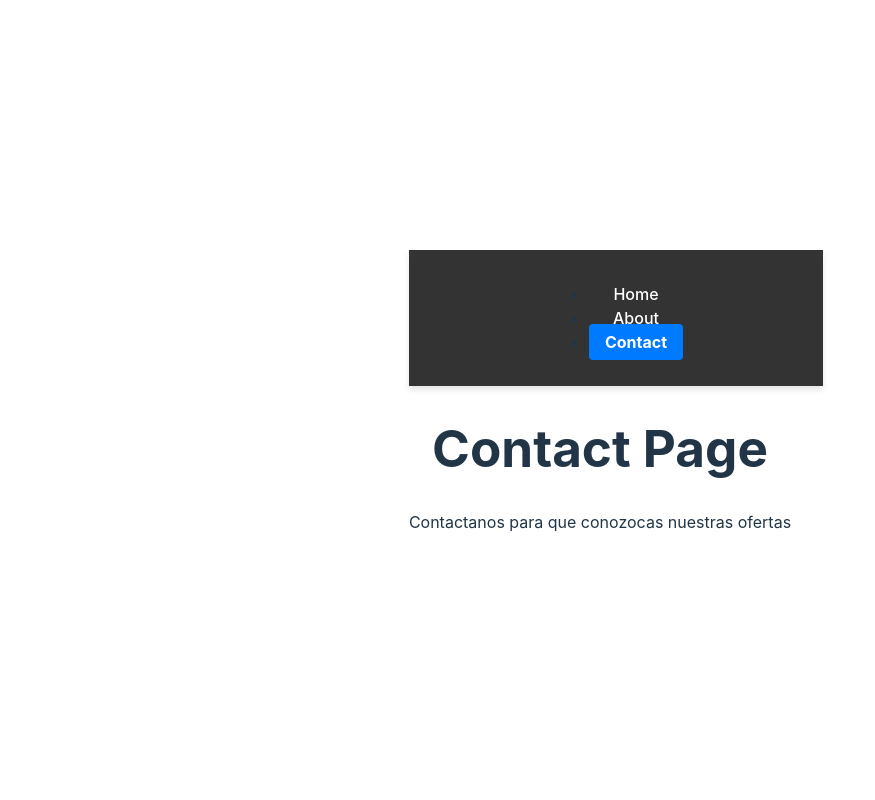
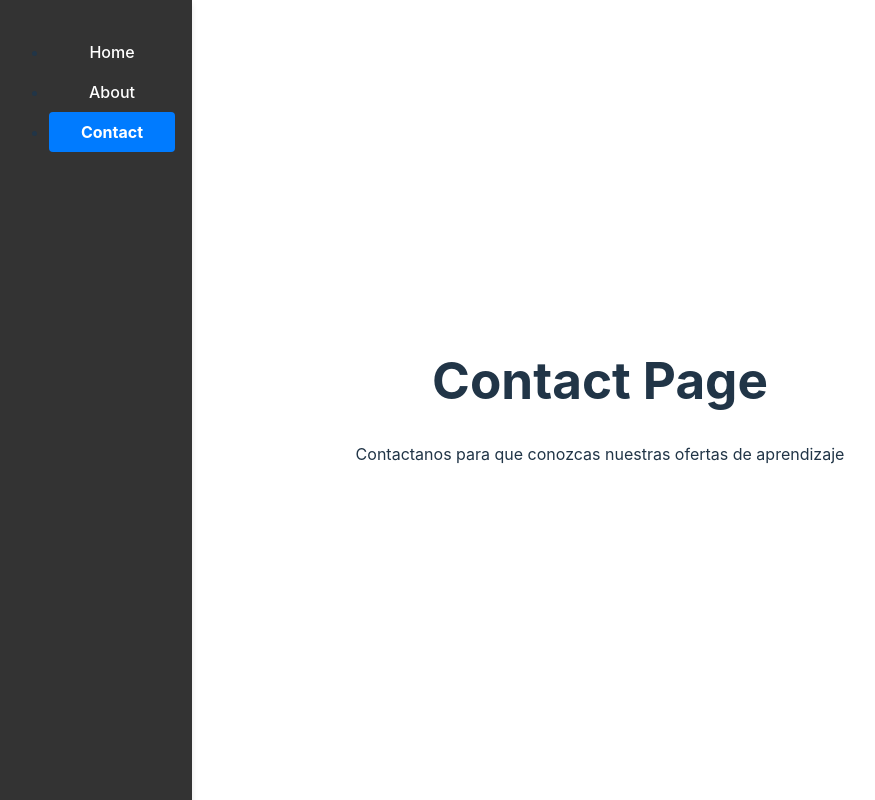
Before and after one commit to JNarvaez712/EDyA2, a React (Vite) app: page /contact in a window 1280 px wide. Shown: the whole page, without its empty margins (40-915 px from the left). Built offline with nearby package versions, Linux system fonts and the light colour scheme.

Commit message:
Challenge 11

```diff
--- a/src/App.css
+++ b/src/App.css
@@ -41,27 +41,28 @@
   color: #888;
 }
 
-.navbar {
+.sidebar {
   background-color: #333;
   padding: 1rem;
+  width: 200px;
+  height: 100vh;
+  position: fixed;
+  top: 0;
+  left: 0;
   display: flex;
-  justify-content: center;
+  flex-direction: column;
   align-items: center;
   box-shadow: 0 4px 6px rgba(0, 0, 0, 0.1);
-  width: 100%;
-  top: 0;
 }
 
 .nav-menu {
   list-style: none;
-  display: flex;
-  gap: 2rem;
-  margin: 0;
   padding: 0;
+  width: 100%;
 }
 
 .nav-item {
-  margin: 0;
+  margin:1 1rem 0;
 }
 
 .nav-link {
@@ -69,6 +70,9 @@
   text-decoration: none;
   padding: 0.5rem 1rem;
   border-radius: 4px;
+  display: block;
+  width: 100%;
+  text-align: center;
   transition: background-color 0.3s, color 0.3s;
 }
 
@@ -82,3 +86,10 @@
   color: white;
   font-weight: bold;
 }
+
+.page-content {
+  margin-left: 200px;
+  padding: 2rem;
+  text-align: left;
+  width: calc(100% - 220px);
+}
--- a/src/App.jsx
+++ b/src/App.jsx
@@ -1,9 +1,9 @@
 import React, {createContext, useContext, useState} from 'react'
 import { BrowserRouter as Router, Route, Routes } from 'react-router-dom'
 import NavComponent from './components/NavComponent'
-import Home from './Home'
-import About from './About'
-import Contact from './Contact'
+import Home from './pages/Home'
+import About from './pages/About'
+import Contact from './pages/Contact'
 import './App.css'
 
 const AppContext = createContext()
--- a/src/components/NavComponent.jsx
+++ b/src/components/NavComponent.jsx
@@ -3,18 +3,18 @@ import {NavLink} from 'react-router-dom';
 
 const NavComponent = () => {
     return (
-        <nav className="navbar">
+        <nav className="sidebar">
             <ul className="bav-menu">
                 <li className="nav-item">
                     <NavLink exact to="/" activeClassName="active" className="nav-link">
                         Home
                     </NavLink>
                 </li>
-                <li>
+                <li className="nav-item">
                     <NavLink to="/about" activeClassName="active" className="nav-link">
                         About
                     </NavLink>
-                    <li>
+                    <li className="nav-item">
                         <NavLink to="/contact" activeClassName="active" className="nav-link">
                             Contact
                         </NavLink>
--- a/src/Contact.jsx
+++ b/src/pages/Contact.jsx
@@ -4,7 +4,7 @@ const Contact = () => {
     return (
         <div>
             <h1>Contact Page</h1>
-            <p>Contactanos para que conozocas nuestras ofertas</p>
+            <p>Contactanos para que conozcas nuestras ofertas de aprendizaje</p>
         </div>
     )
 }
```
Also changed, not shown: src/pages/About.jsx (renamed from src/About.jsx), src/pages/Home.jsx (renamed from src/Home.jsx).
